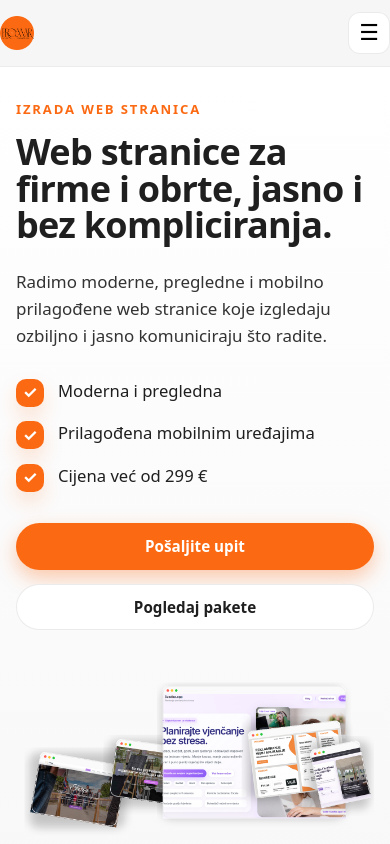
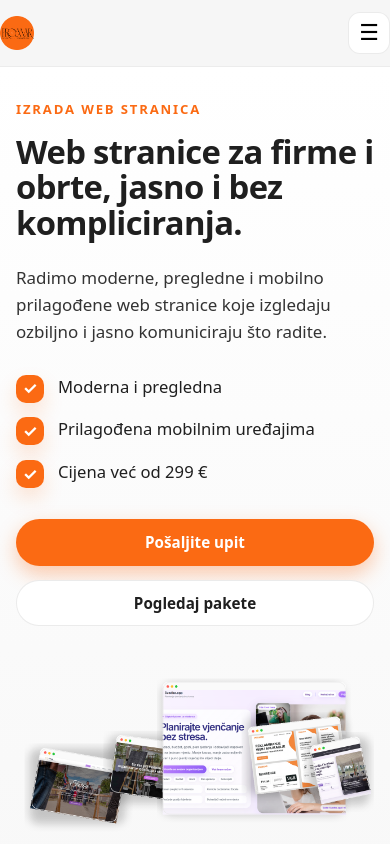
Before and after one commit to Ren0g/promar, a Next.js app: page /izrada-web-stranica in a window 390 px wide. Shown: the top 844 px of the page. Built offline with nearby package versions, Linux system fonts and the light colour scheme.

Commit message:
Add files via upload

```diff
--- a/app/globals.css
+++ b/app/globals.css
@@ -792,9 +792,9 @@ p {
 }
 
 .web-hero-copy h1 {
-  font-size: clamp(2.6rem, 4.5vw, 4.2rem);
-  line-height: 1.02;
-  max-width: 12ch;
+  font-size: clamp(2.4rem, 3.2vw, 3.4rem);
+  line-height: 1.08;
+  max-width: 14ch;
 }
 
 .web-hero-text {
@@ -943,7 +943,7 @@ p {
   }
 
   .web-hero-copy h1 {
-    font-size: clamp(2.25rem, 8vw, 3rem);
+    font-size: clamp(2.05rem, 7vw, 2.55rem);
   }
 
   .web-proof-card,
--- a/components/Header.jsx
+++ b/components/Header.jsx
@@ -16,6 +16,7 @@ export default function Header() {
   const navItems = [
     { href: "/", label: "Početna" },
     { href: "/izrada-web-stranica", label: "Web stranice" },
+    { href: "/savjeti", label: "Savjeti" },
     { href: "/usluge", label: "Usluge" },
     { href: "/reference", label: "Reference" },
     { href: "/o-nama", label: "O nama" },
```
